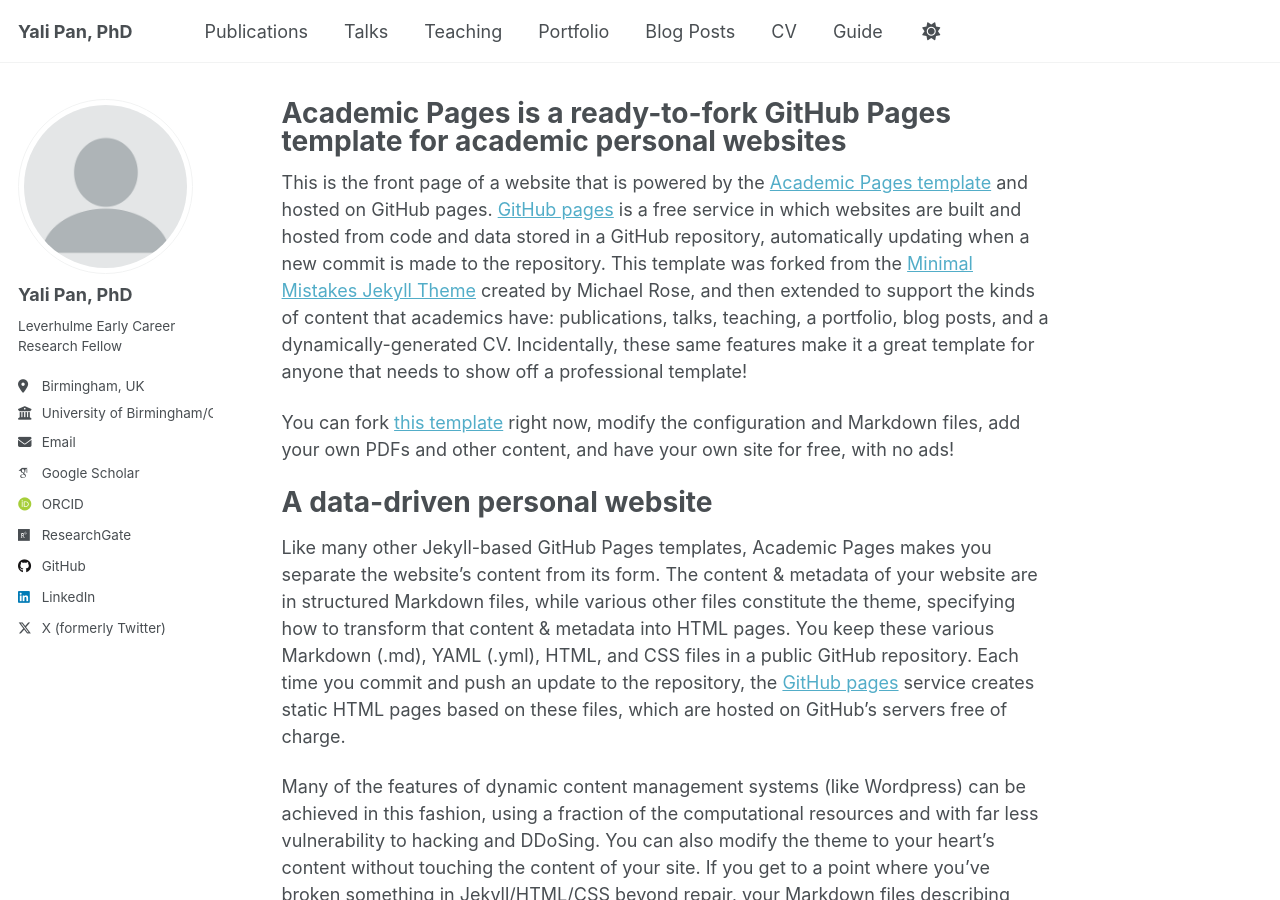
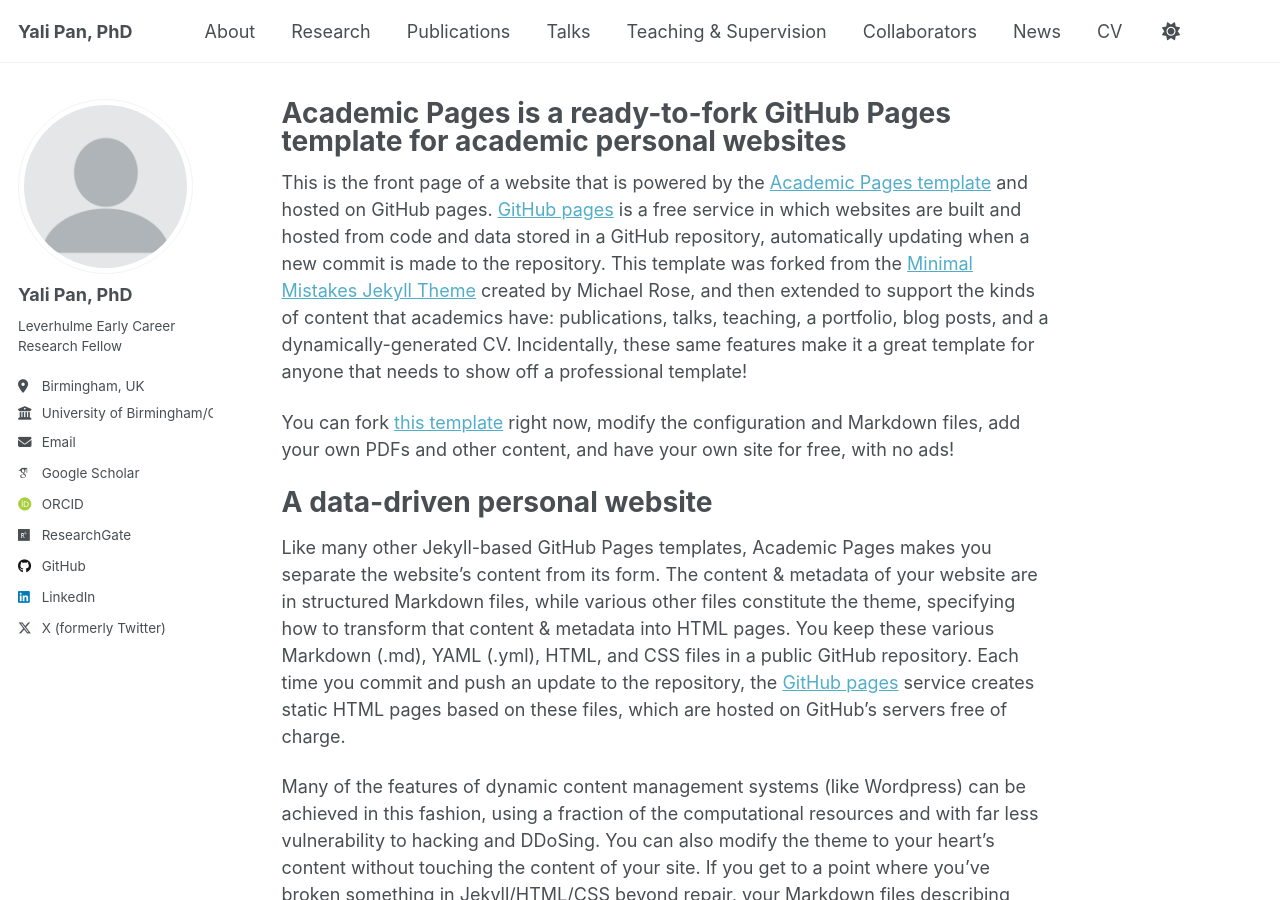
Before and after one commit to yalipan666/yalipan666.github.io, a Jekyll site: the page built from _pages/about.md, in a window 1280 px wide and 900 px high. Built offline with Jekyll 4.4.1, drawn with Linux system fonts in a browser that asks for light colours; some web fonts are replaced; a script that is not in the unit is left out.

Commit message:
Update navigation.yml

```diff
--- a/_data/navigation.yml
+++ b/_data/navigation.yml
@@ -8,26 +8,29 @@
 #      Markdown formatted page while the second is generated using JSON.
 
 main:
+  - title: "About"
+    url: /
+
+  - title: "Research"
+    url: /research/
+
   - title: "Publications"
     url: /publications/
 
   - title: "Talks"
     url: /talks/
 
-  - title: "Teaching"
+  - title: "Teaching & Supervision"
     url: /teaching/
 
-  - title: "Portfolio"
-    url: /portfolio/
+  - title: "Collaborators"
+    url: /collaborators/
 
-  - title: "Blog Posts"
-    url: /year-archive/
+  - title: "News"
+    url: /news/
 
   - title: "CV"
     url: /cv/
 
   # - title: "CV"
   #   url: /cv-json/
-
-  - title: "Guide"
-    url: /markdown/
```
